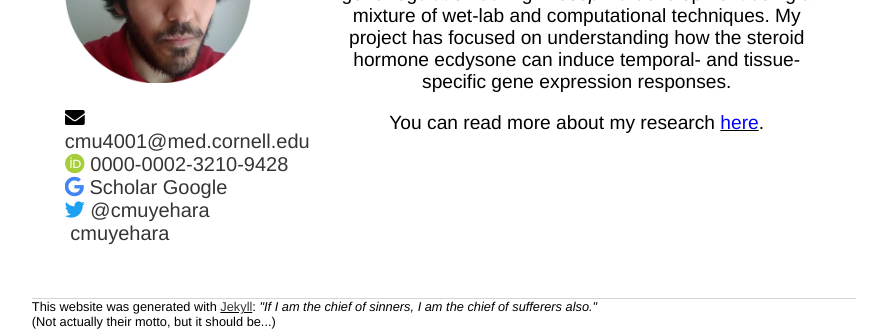
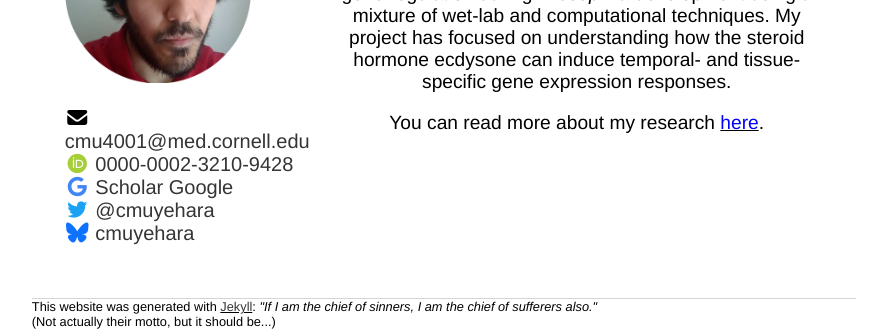
Before and after one commit to cmuyehara/cmuyehara.github.io, a Jekyll site: the page built from index.html, in a window 1280 px wide. Shown: the part 350-684 px from the top of the page, without its empty margins (196-1083 px from the left). Built offline with Jekyll 4.4.1, drawn with Linux system fonts in a browser that asks for light colours; nearby versions of some CDN libraries.

Commit message:
update to latest font-awesome version

```diff
--- a/_layouts/default.html
+++ b/_layouts/default.html
@@ -9,7 +9,7 @@
 		<title>{{ page.title }} </title>
 		<!-- link to main stylesheet -->
 		<link rel="stylesheet" type = "text/css" href="/assets/css/styles.css">
-		<link rel="stylesheet" href="https://cdnjs.cloudflare.com/ajax/libs/font-awesome/5.11.0/css/all.min.css">
+		<link rel="stylesheet" href="https://cdnjs.cloudflare.com/ajax/libs/font-awesome/7.0.1/css/all.min.css" integrity="sha512-2SwdPD6INVrV/lHTZbO2nodKhrnDdJK9/kg2XD1r9uGqPo1cUbujc+IYdlYdEErWNu69gVcYgdxlmVmzTWnetw==" crossorigin="anonymous" referrerpolicy="no-referrer" />
 	<body>
 		<div class="container" id="border">
 		<h1> Christopher M. Uyehara </h1>
```
